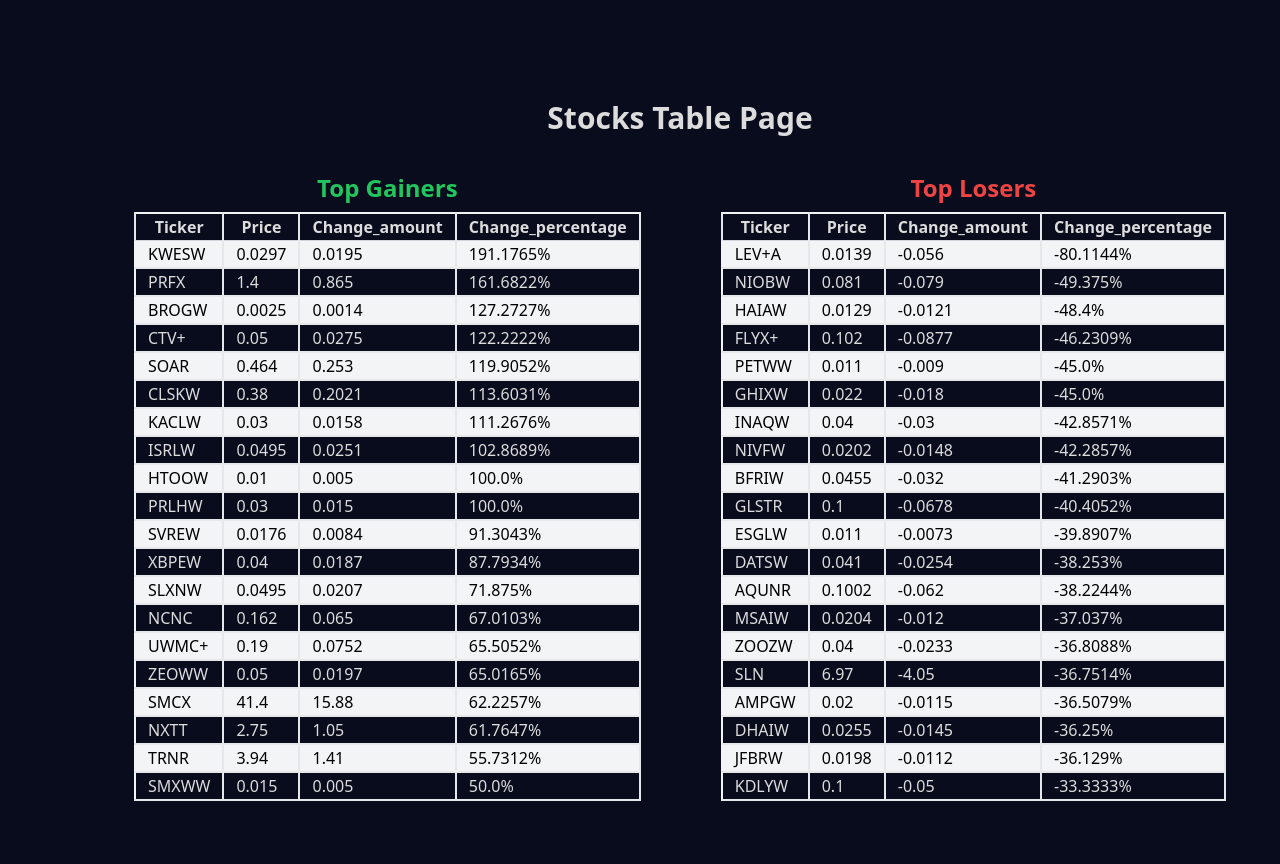
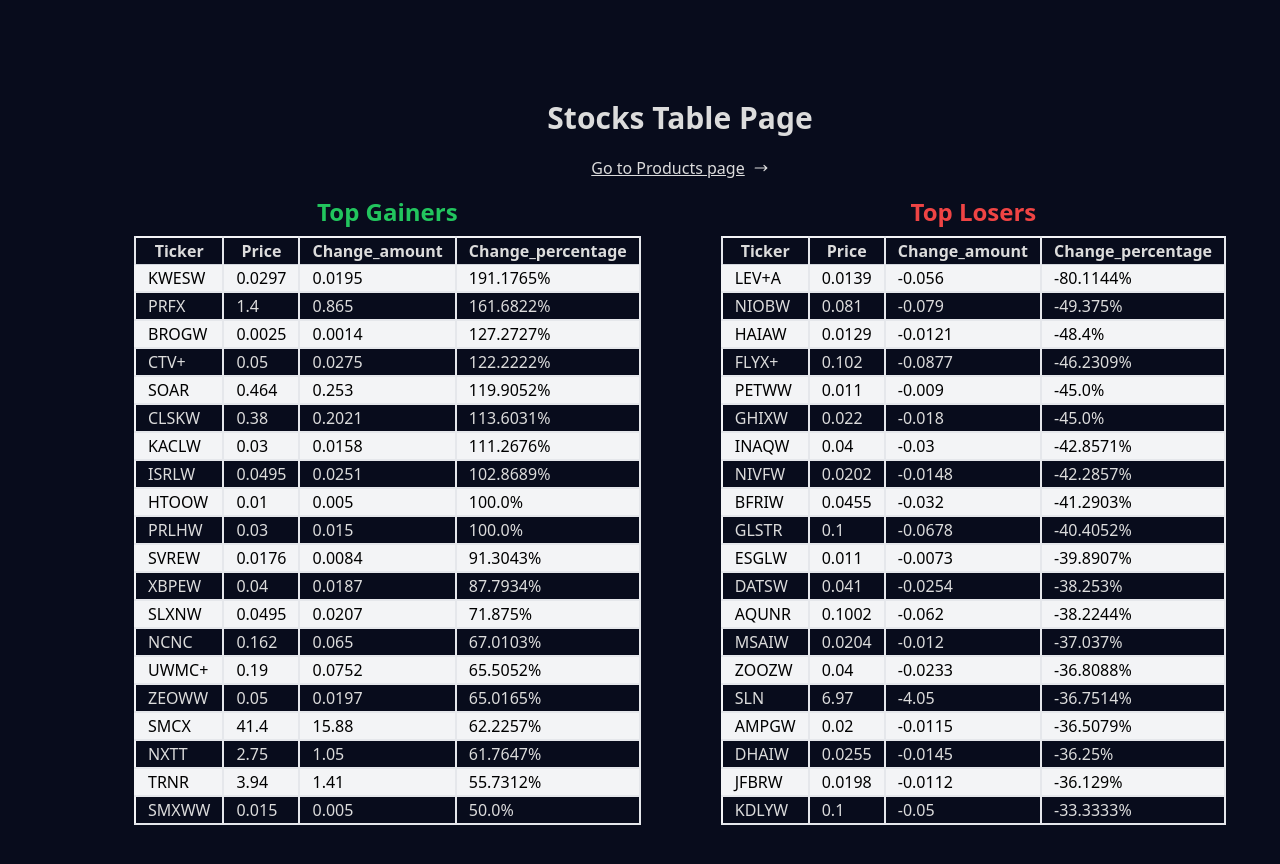
Before and after one commit to bhartip2003/Task1, a React (Vite) app: page / in a window 1280 px wide. Shown: the top 864 px of the page. Built offline with nearby package versions, Linux system fonts and the light colour scheme; no server answers.

Commit message:
button added for product page

```diff
--- a/src/pages/LandingPage.jsx
+++ b/src/pages/LandingPage.jsx
@@ -1,9 +1,13 @@
-import React, { useEffect } from 'react';
-import StocksTable from '../components/StocksTabel';
-import { gainersSelector, losersSelector } from '../store/selectors/stockSelector';
-import { useDispatch } from 'react-redux';
-import { fetchTopGainers } from '../store/reducers/stocks';
-import { useSelector } from 'react-redux';
+import React, { useEffect } from "react";
+import StocksTable from "../components/StocksTabel";
+import {
+  gainersSelector,
+  losersSelector,
+} from "../store/selectors/stockSelector";
+import { useDispatch } from "react-redux";
+import { fetchTopGainers } from "../store/reducers/stocks";
+import { useSelector } from "react-redux";
+import { HiMiniArrowLongRight } from "react-icons/hi2";
 
 const LandingPage = () => {
   const dispatch = useDispatch();
@@ -12,21 +16,27 @@ const LandingPage = () => {
 
   console.log(topGainers);
 
-
   useEffect(() => {
     dispatch(fetchTopGainers());
     // dispatch(fetchTopLosers());
   }, []);
 
   return (
-    <div className='container flex flex-col items-center justify-center m-10 p-10'>
-      <h1 className='text-3xl font-bold my-5'>Stocks Table Page</h1>
-      <div className='flex flex-col lg:flex-row items-center justify-center gap-x-20 '>
-        <StocksTable data={topGainers} title="Top Gainers" color="text-green-500" />
+    <div className="container flex flex-col items-center justify-center m-10 p-10">
+      <div className="flex flex-col justify-center items-center">
+        <h1 className="text-3xl font-bold my-5">Stocks Table Page</h1>
+        <button className="hover:text-violet-500 cursor-pointer underline flex items-center gap-2">Go to Products page<HiMiniArrowLongRight/></button>
+      </div>
+      <div className="flex flex-col lg:flex-row items-center justify-center gap-x-20 ">
+        <StocksTable
+          data={topGainers}
+          title="Top Gainers"
+          color="text-green-500"
+        />
         <StocksTable data={topLosers} title="Top Losers" color="text-red-500" />
       </div>
-      </div>
-  )
-}
+    </div>
+  );
+};
 
 export default LandingPage;
```
